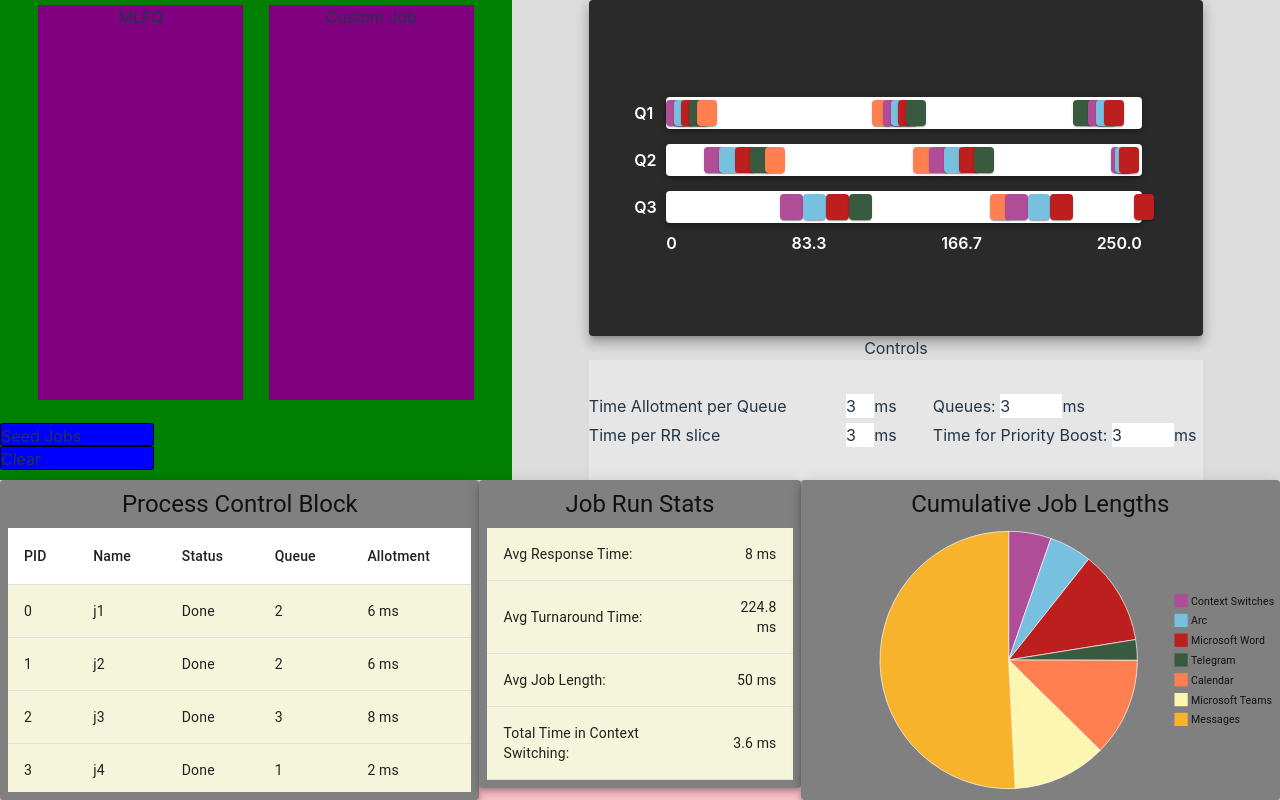
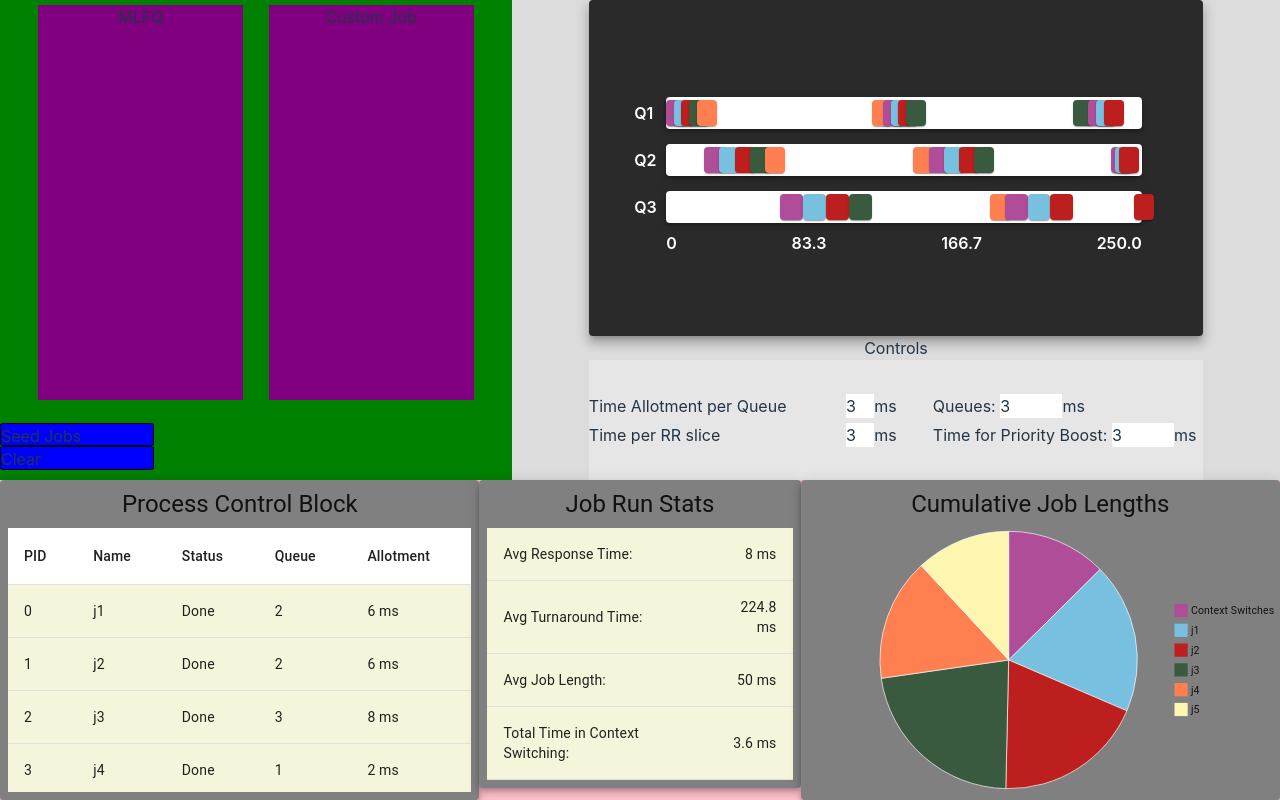
Before and after one commit to AbishurMoses/MLFQ-Visualization, a React (Vite) app: page / in a window 1280 px wide. Built offline with nearby package versions, Linux system fonts and the light colour scheme.

Commit message:
add pie chart data

```diff
--- a/src/App.jsx
+++ b/src/App.jsx
@@ -23,6 +23,7 @@ function App() {
     const [queueData, setQueueData] = useState({currentTime: 0, queues: [[], [], []]})
     const [pidData, setPidData] = useState([]);
     const [statsTableData, setStatsTableData] = useState({avgResponse: '_', avgTurnaround: '_', avgJobLength: '_', timeInContextSwitching: '_'});
+    const [pieChartData, setPieChartData] = useState({contextSwitches: 0, jobs: {}})
     const [jobs, setJobs] = useState([new Job('j1', 54, '#78c0e0', 1), new Job('j2', 54, '#bd1e1e', 0), new Job('j3', 64, '#3a5a40', 2), new Job('j4', 44, '#ff7f51', 0), new Job('j5', 34, '#fcf6b1', 0)])
 
     // TODO delete this after we have real data for the pie chart
@@ -83,6 +84,17 @@ function App() {
         }
         setPidData(data);
 
+        // update pieChartData
+        const jobData = {};
+        for (let job of mlfq.jobs) {
+            jobData[job.name] = job.length;
+        }
+        const contextSwitchCount = mlfq.queues.reduce((total, queue) => total + queue.jobBlocks.length, 0);
+        setPieChartData({
+            contextSwitches: contextSwitchCount,
+            jobs: jobData,
+        })
+
         if (mlfq.state === States.DONE) {
             setSummaryData();
             console.log('going to stop polling now')
@@ -107,8 +119,6 @@ function App() {
             avgJobLength,
             timeInContextSwitching: contextSwitchCount * contextSwitchLen,
         })
-        console.log('set stats table data')
-        // update pieChartData
    }
 
    // setup scheduler and queues
@@ -195,7 +205,7 @@ function App() {
 				<div id="table-container">
                     <PidTable pidData={pidData}></PidTable>
                     <StatsTable statsTableData={statsTableData}></StatsTable>
-                    <TimeChart pieChartData={tempPieChartData}></TimeChart>
+                    <TimeChart pieChartData={pieChartData}></TimeChart>
 				</div>
 			</div>
 		</div>
```
